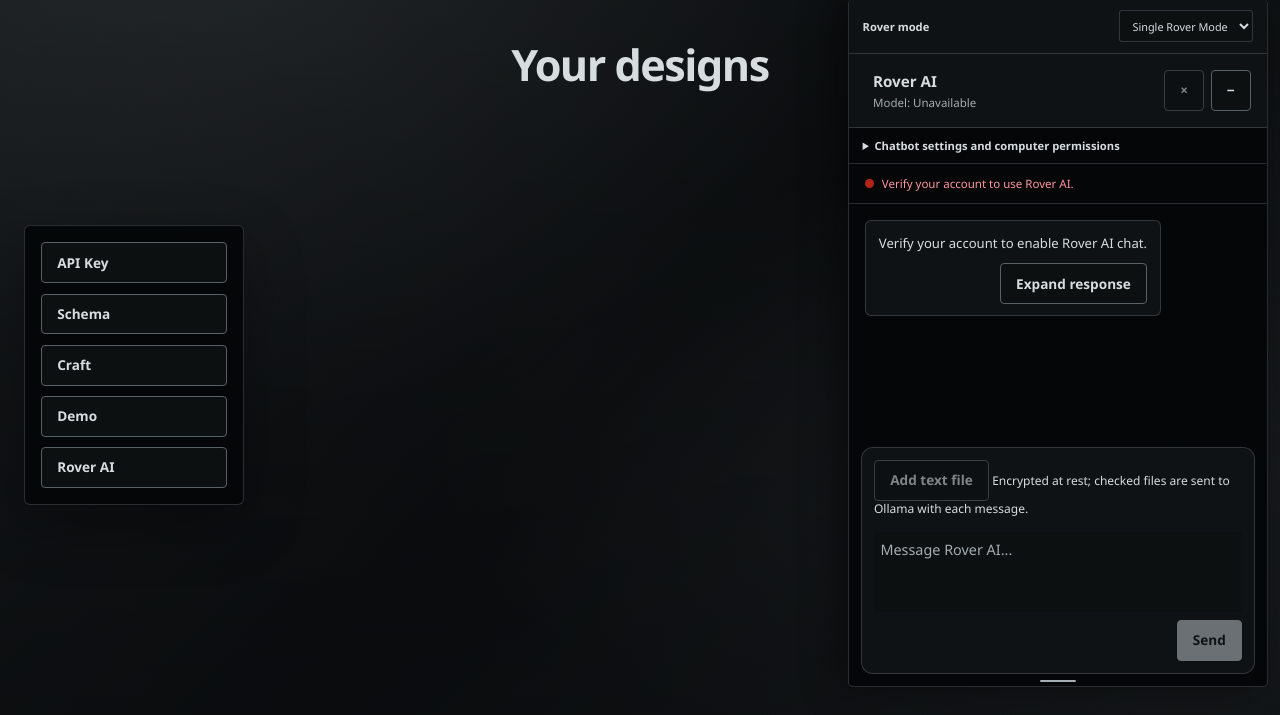
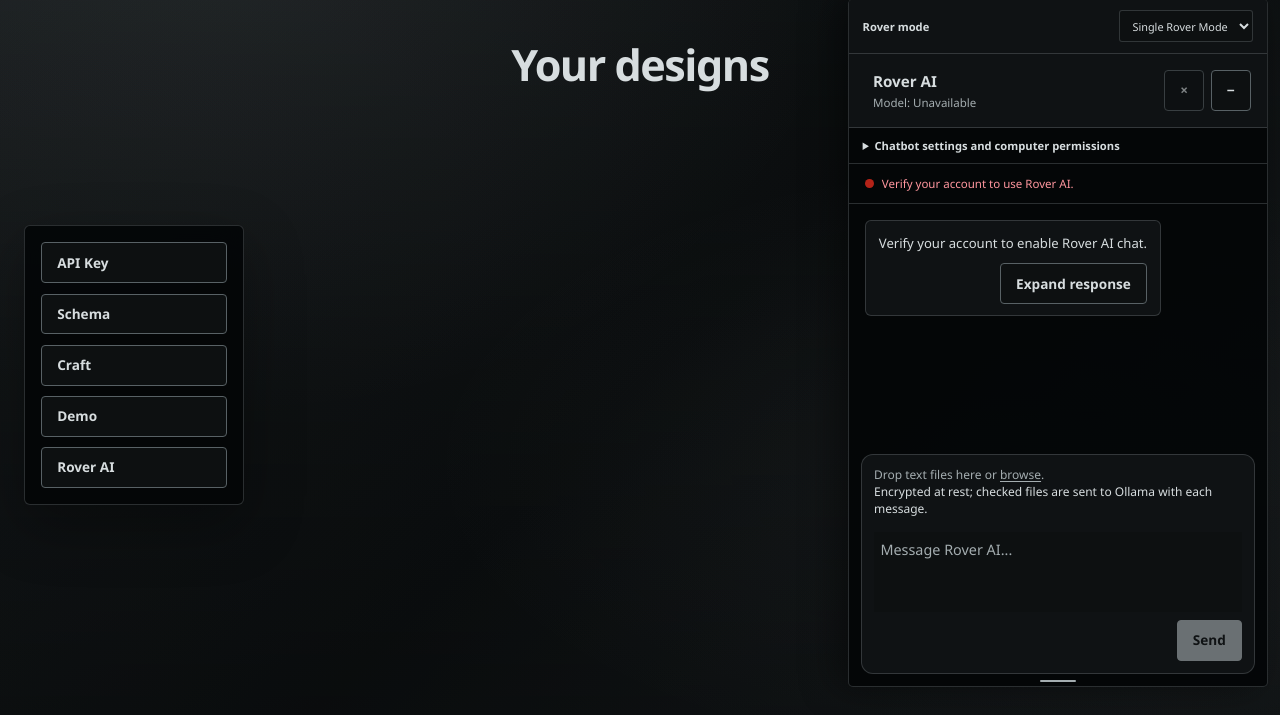
Before and after one commit to kyedoespython/Rover, a Flask app: page /DesignDashboard in a window 1280 px wide, after a click on "Rover AI". Shown: the part 57-772 px from the top of the page. Run offline with Flask 3, Linux system fonts and the light colour scheme; the visitor is signed in with stand-in values (Sample User, id 1); data that the repository does not hold is empty; parts of the project's set-up code (start-up, migrations or seed data) failed here and were passed over; some libraries are stand-ins or nearby versions.

Commit message:
Fix Rover AI folder selection and simplify file uploads
Keep the selected folder when editing file names and prevent permission-save races. Add encrypted multi-file drag-and-drop with a keyboard-accessible browse fallback, compact folder controls, and clearer status messages.

Co-authored-by: Copilot <223556219+Copilot@users.noreply.github.com>

```diff
--- a/main/static/scripts/Integrations/Ollama.js
+++ b/main/static/scripts/Integrations/Ollama.js
@@ -28,10 +28,10 @@ function initializeOllamaDrawer() {
     const writePermission = document.getElementById("ollamaAllowFolderWrite");
     const chooseFolderButton = document.getElementById("ollamaChooseFolder");
     const folderName = document.getElementById("ollamaFolderName");
+    const folderStatus = document.getElementById("ollamaFolderStatus");
     const fileNameInput = document.getElementById("ollamaFileName");
     const writeFileButton = document.getElementById("ollamaWriteFile");
     const attachFolderFileButton = document.getElementById("ollamaAttachFolderFile");
-    const addFileButton = document.getElementById("ollamaAddFile");
     const fileInput = document.getElementById("ollamaFileInput");
     const fileList = document.getElementById("ollamaFileList");
     const fileStatus = document.getElementById("ollamaFileStatus");
@@ -66,10 +66,10 @@ function initializeOllamaDrawer() {
         !(writePermission instanceof HTMLInputElement) ||
         !(chooseFolderButton instanceof HTMLButtonElement) ||
         !(folderName instanceof HTMLElement) ||
+        !(folderStatus instanceof HTMLElement) ||
         !(fileNameInput instanceof HTMLInputElement) ||
         !(writeFileButton instanceof HTMLButtonElement) ||
         !(attachFolderFileButton instanceof HTMLButtonElement) ||
-        !(addFileButton instanceof HTMLButtonElement) ||
         !(fileInput instanceof HTMLInputElement) ||
         !(fileList instanceof HTMLElement) ||
         !(fileStatus instanceof HTMLElement)
@@ -360,7 +360,6 @@ function initializeOllamaDrawer() {
             throw error;
         }
         const result = await requestJson(drawer.dataset.filesUrl, { name: file.name, content });
-        fileStatus.textContent = "File encrypted and saved. Checked files are sent with each message.";
         try {
             await loadSavedFiles(result.file.id);
         } catch (error) {
@@ -368,22 +367,85 @@ function initializeOllamaDrawer() {
         }
     };
 
-    addFileButton.addEventListener("click", () => fileInput.click());
-    fileInput.addEventListener("change", async () => {
-        const file = fileInput.files?.[0];
-        if (!file) {
+    let uploadingFiles = false;
+    const uploadFiles = async (files, errors = []) => {
+        if (!canChat) {
+            fileStatus.textContent = "Verify your account to add files.";
             return;
         }
-        addFileButton.disabled = true;
-        fileStatus.textContent = "Saving encrypted file...";
+        if (uploadingFiles) {
+            fileStatus.textContent = "Wait for the current files to finish saving.";
+            return;
+        }
+        if (!files.length && !errors.length) {
+            return;
+        }
+        uploadingFiles = true;
+        fileInput.disabled = true;
+        fileStatus.textContent = "Saving encrypted files...";
+        let saved = 0;
         try {
-            await uploadFile(file);
-        } catch (error) {
-            fileStatus.textContent = error.message || "Could not save the file.";
+            for (const file of files) {
+                try {
+                    await uploadFile(file);
+                    saved += 1;
+                } catch (error) {
+                    errors.push(`${file.name}: ${error.message || "Could not save the file."}`);
+                }
+            }
+            const summary = saved ? `${saved} file${saved === 1 ? "" : "s"} encrypted and saved.` : "";
+            fileStatus.textContent = [summary, ...errors].filter(Boolean).join(" ");
         } finally {
             fileInput.value = "";
-            addFileButton.disabled = !canChat;
+            fileInput.disabled = !canChat;
+            uploadingFiles = false;
         }
+    };
+
+    fileInput.addEventListener("change", () => {
+        uploadFiles([...fileInput.files]);
+    });
+
+    drawer.addEventListener("dragover", (event) => {
+        if (!event.dataTransfer?.types.includes("Files")) {
+            return;
+        }
+        event.preventDefault();
+        event.dataTransfer.dropEffect = canChat && !uploadingFiles ? "copy" : "none";
+        form.classList.add("is-drag-over");
+    });
+    drawer.addEventListener("dragleave", (event) => {
+        if (!drawer.contains(event.relatedTarget)) {
+            form.classList.remove("is-drag-over");
+        }
+    });
+    drawer.addEventListener("drop", (event) => {
+        if (!event.dataTransfer?.types.includes("Files")) {
+            return;
+        }
+        event.preventDefault();
+        form.classList.remove("is-drag-over");
+        const files = [];
+        const errors = [];
+        const items = [...event.dataTransfer.items].filter((item) => item.kind === "file");
+        if (items.length) {
+            items.forEach((item) => {
+                const entry = item.webkitGetAsEntry?.();
+                if (entry?.isDirectory) {
+                    errors.push(`${entry.name}: Drop individual files, not folders.`);
+                    return;
+                }
+                const file = item.getAsFile();
+                if (file) {
+                    files.push(file);
+                } else {
+                    errors.push("Could not read one of the dropped files.");
+                }
+            });
+        } else {
+            files.push(...event.dataTransfer.files);
+        }
+        uploadFiles(files, errors);
     });
 
     const startSession = async () => {
@@ -469,23 +531,23 @@ function initializeOllamaDrawer() {
     attachFolderFileButton.addEventListener("click", async () => {
         const fileName = fileNameInput.value.trim();
         if (!sessionActive || !readPermission.checked || !directoryHandle) {
-            settingsStatus.textContent = "Enable folder reading and choose a working folder first.";
+            folderStatus.textContent = "Enable folder reading and choose a working folder first.";
             return;
         }
         if (!validFolderFileName(fileName)) {
-            settingsStatus.textContent = "Enter a file name only; folder paths are not allowed.";
+            folderStatus.textContent = "Enter a file name only; folder paths are not allowed.";
             return;
         }
         attachFolderFileButton.disabled = true;
-        settingsStatus.textContent = "Saving encrypted file...";
+        folderStatus.textContent = "Saving encrypted file...";
         try {
             await getDirectoryPermission("read");
             const fileHandle = await directoryHandle.getFileHandle(fileName);
             const file = await fileHandle.getFile();
             await uploadFile(file);
-            settingsStatus.textContent = `${fileName} encrypted and added to Rover AI.`;
+            folderStatus.textContent = `${fileName} encrypted and added to Rover AI.`;
         } catch (error) {
-            settingsStatus.textContent = error.message || "Could not add that file.";
+            folderStatus.textContent = error.message || "Could not add that file.";
         } finally {
             attachFolderFileButton.disabled = !sessionActive;
         }
@@ -726,13 +788,15 @@ function initializeOllamaDrawer() {
     });
 
     permissionsForm.addEventListener("change", async (event) => {
-        if (!(event.target instanceof HTMLInputElement) || !sessionActive) {
+        if ((event.target !== readPermission && event.target !== writePermission) || !sessionActive) {
             return;
         }
         const newValue = event.target.checked;
         const previousValue = !newValue;
+        const controls = [readPermission, writePermission, chooseFolderButton, attachFolderFileButton, writeFileButton];
+        controls.forEach((control) => { control.disabled = true; });
 
-        settingsStatus.textContent = "Saving folder permissions...";
+        folderStatus.textContent = "Saving folder permissions...";
         try {
             const result = await requestJson(drawer.dataset.permissionsUrl, {
                 read_folder: readPermission.checked,
@@ -743,34 +807,31 @@ function initializeOllamaDrawer() {
             if (!result.read_folder && !result.write_folder) {
                 directoryHandle = null;
                 folderName.textContent = "No folder selected for this page.";
-            } else if (directoryHandle && previousValue !== newValue) {
-                directoryHandle = null;
-                folderName.textContent = "Choose the folder again to apply the updated permissions.";
             }
-            settingsStatus.textContent = "Folder permissions saved.";
+            folderStatus.textContent = "Folder permissions saved.";
         } catch (error) {
             event.target.checked = previousValue;
-            settingsStatus.textContent = error.message;
+            folderStatus.textContent = error.message || "Could not save folder permissions.";
+        } finally {
+            controls.forEach((control) => { control.disabled = !sessionActive; });
         }
     });
 
     chooseFolderButton.addEventListener("click", async () => {
-        if (!readPermission.checked && !writePermission.checked) {
-            settingsStatus.textContent = "Enable a folder permission before choosing a folder.";
-            return;
-        }
         if (typeof window.showDirectoryPicker !== "function") {
-            settingsStatus.textContent = "Folder access requires a supported browser such as Chrome or Edge.";
+            folderStatus.textContent = "Folder access requires a secure context (HTTPS or localhost) and a supported browser such as Chrome or Edge.";
             return;
         }
         try {
             const mode = writePermission.checked ? "readwrite" : "read";
             directoryHandle = await window.showDirectoryPicker({ mode });
             folderName.textContent = `Selected folder: ${directoryHandle.name} (available on this page only)`;
-            settingsStatus.textContent = "Folder selected. Enter a file name to add it to Rover AI.";
+            folderStatus.textContent = readPermission.checked || writePermission.checked
+                ? "Folder selected. Enter a file name to use it."
+                : "Folder selected. Enable reading or writing to use it.";
         } catch (error) {
             if (error.name !== "AbortError") {
-                settingsStatus.textContent = error.message || "Could not select that folder.";
+                folderStatus.textContent = error.message || "Could not select that folder.";
             }
         }
     });
@@ -778,15 +839,15 @@ function initializeOllamaDrawer() {
     writeFileButton.addEventListener("click", async () => {
         const fileName = fileNameInput.value.trim();
         if (!sessionActive || !writePermission.checked) {
-            settingsStatus.textContent = "Enable selected-folder writing first.";
+            folderStatus.textContent = "Enable selected-folder writing first.";
             return;
         }
         if (!validFileName(fileName)) {
-            settingsStatus.textContent = "Enter a file name only; folder paths are not allowed.";
+            folderStatus.textContent = "Enter a file name only; folder paths are not allowed.";
             return;
         }
         if (!latestAssistantReply) {
-            settingsStatus.textContent = "There is no assistant reply to save yet.";
+            folderStatus.textContent = "There is no assistant reply to save yet.";
             return;
         }
         try {
@@ -808,9 +869,9 @@ function initializeOllamaDrawer() {
             const writable = await fileHandle.createWritable();
             await writable.write(latestAssistantReply);
             await writable.close();
-            settingsStatus.textContent = `${fileName} saved in the selected folder.`;
+            folderStatus.textContent = `${fileName} saved in the selected folder.`;
         } catch (error) {
-            settingsStatus.textContent = error.message || "Could not write to the selected file.";
+            folderStatus.textContent = error.message || "Could not write to the selected file.";
         }
     });
 
@@ -938,6 +999,7 @@ function initializeOllamaDrawer() {
             directoryHandle = null;
             folderName.textContent = "No folder selected for this page.";
             settingsStatus.textContent = "";
+            folderStatus.textContent = "";
             appendMessage("assistant", "Session ended. Start a new session to continue.");
             setSessionActive(false);
             setStatus("ready", "Session ended.");
--- a/main/templates/Design/DesignDash.html
+++ b/main/templates/Design/DesignDash.html
@@ -11,7 +11,7 @@
 {% block extra_js %}
     <script src="{{ url_for('static', filename='scripts/Design/Design.js') }}?v=5" defer></script>
     <script type="module" src="{{ url_for('static', filename='scripts/Design/Schema/Schema.js') }}?v=1"></script>
-    <script src="{{ url_for('static', filename='scripts/Integrations/Ollama.js') }}?v=14" defer></script>
+    <script src="{{ url_for('static', filename='scripts/Integrations/Ollama.js') }}?v=15" defer></script>
 {% endblock %}
 
 {% block content %}
--- a/main/templates/Integrations/RoverAI.html
+++ b/main/templates/Integrations/RoverAI.html
@@ -61,6 +61,7 @@
             <label><input id="ollamaAllowFolderWrite" type="checkbox">Allow creating or editing files in that folder</label>
             <button id="ollamaChooseFolder" type="button">Choose working folder</button>
             <p class="ollama-folder-name" id="ollamaFolderName">No folder selected for this page.</p>
+            <p class="ollama-folder-name" id="ollamaFolderStatus" role="status" aria-live="polite"></p>
             <div class="ollama-folder-actions">
                 <label for="ollamaFileName">File name in working folder
                     <input id="ollamaFileName" type="text" maxlength="128" placeholder="notes.md" autocomplete="off">
@@ -89,8 +90,9 @@
     <form class="ollama-chat-form" id="ollamaChatForm">
         <input type="hidden" name="csrf_token" value="{{ csrf_token() }}">
         <div class="ollama-attachments">
-            <button id="ollamaAddFile" class="ollama-attachment-button" type="button" {% if not current_user.authentication_data or not current_user.authentication_data.authenticated %}disabled{% endif %}>Add text file</button>
-            <input id="ollamaFileInput" type="file" hidden>
+            <div class="ollama-file-prompt">Drop text files here or
+                <label class="ollama-file-browse">browse<input id="ollamaFileInput" type="file" multiple aria-label="Browse text files" {% if not current_user.authentication_data or not current_user.authentication_data.authenticated %}disabled{% endif %}></label>.
+            </div>
             <span>Encrypted at rest; checked files are sent to Ollama with each message.</span>
             <div id="ollamaFileList" class="ollama-file-list" aria-label="Saved files"></div>
             <p id="ollamaFileStatus" class="ollama-folder-name" role="status" aria-live="polite"></p>
--- a/main/templates/base.html
+++ b/main/templates/base.html
@@ -936,6 +936,20 @@
             cursor: pointer;
         }
 
+        #ollamaPermissionsForm button {
+            padding: 0.3rem 0.3rem;
+            border: 0;
+            background: transparent;
+            color: var(--rover-accent-hover);
+            text-decoration: underline;
+            text-underline-offset: 0.15em;
+        }
+
+        #ollamaPermissionsForm button:disabled {
+            color: var(--rover-muted);
+            cursor: not-allowed;
+        }
+
         .ollama-folder-actions {
             display: flex;
             flex-direction: column;
@@ -1201,13 +1215,49 @@
             font: 0.75rem/1.4 "Segoe UI", Arial, sans-serif;
         }
 
-        .ollama-attachment-button,
+        .ollama-file-prompt {
+            color: var(--rover-muted);
+        }
+
+        .ollama-file-browse {
+            position: relative;
+            color: var(--rover-accent-hover);
+            text-decoration: underline;
+            text-underline-offset: 0.15em;
+            cursor: pointer;
+        }
+
+        .ollama-file-browse input {
+            position: absolute;
+            width: 1px;
+            height: 1px;
+            overflow: hidden;
+            clip-path: inset(50%);
+        }
+
+        .ollama-file-browse:focus-within {
+            outline: 2px solid var(--rover-accent-hover);
+            outline-offset: 2px;
+        }
+
+        .ollama-file-browse:has(input:disabled) {
+            color: var(--rover-muted);
+            cursor: not-allowed;
+        }
+
+        body .ollama-chat-form.is-drag-over {
+            border-color: var(--rover-accent-hover);
+            box-shadow: 0 0 0 2px var(--rover-accent-hover);
+        }
+
         .ollama-file-delete {
             padding: 0.3rem 0.5rem;
-            border: 1px solid var(--rover-control-border);
-            border-radius: 5px;
-            background: var(--rover-control-bg);
-            color: var(--rover-text);
+            border: 0;
+            background: transparent;
+            color: var(--rover-accent-hover);
+            font: inherit;
+            text-decoration: underline;
+            text-underline-offset: 0.15em;
             cursor: pointer;
         }
 
```
Also changed, not shown: Docs/Ollama.md (+2 -2 lines), tests/test_notes_routes.py (+7 -1 lines).
